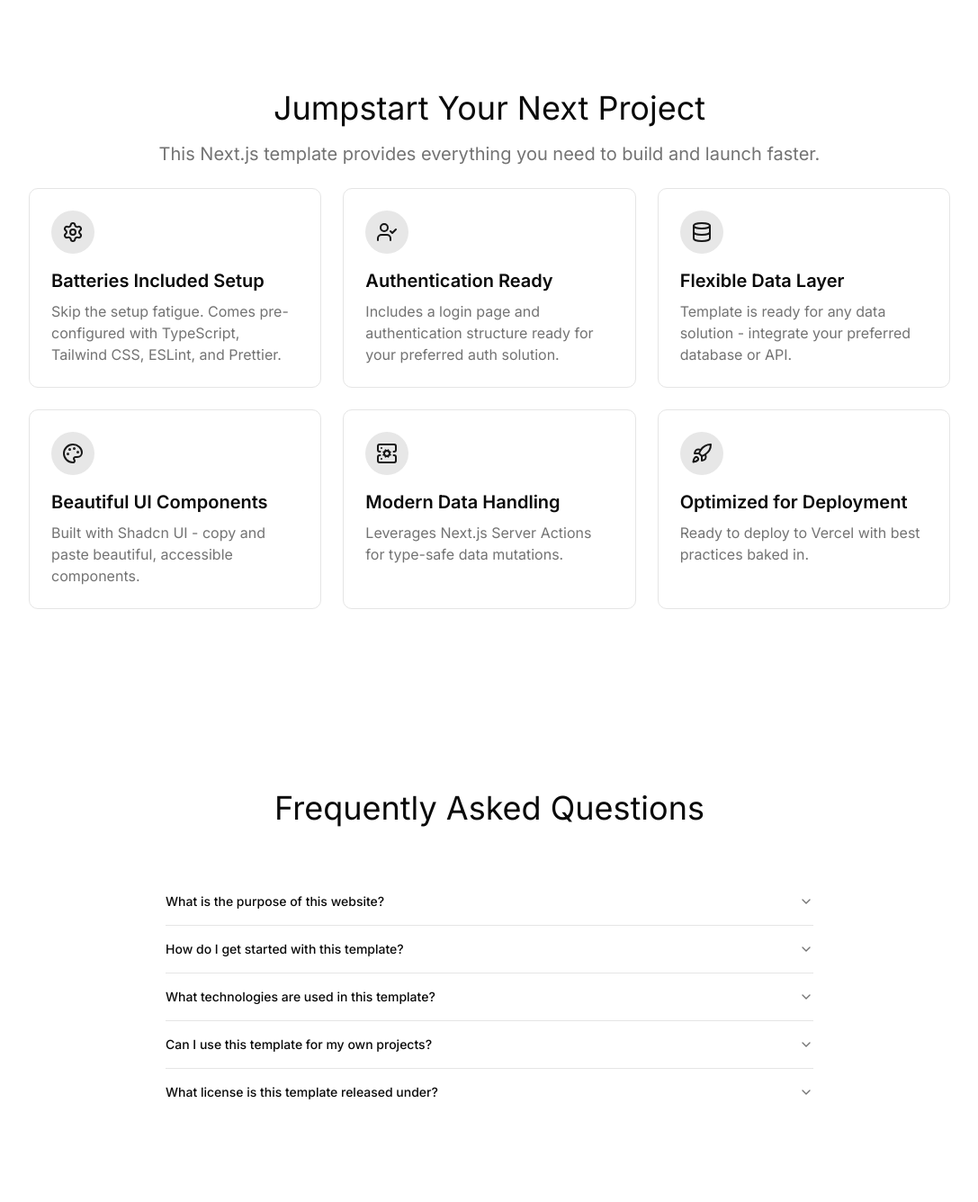
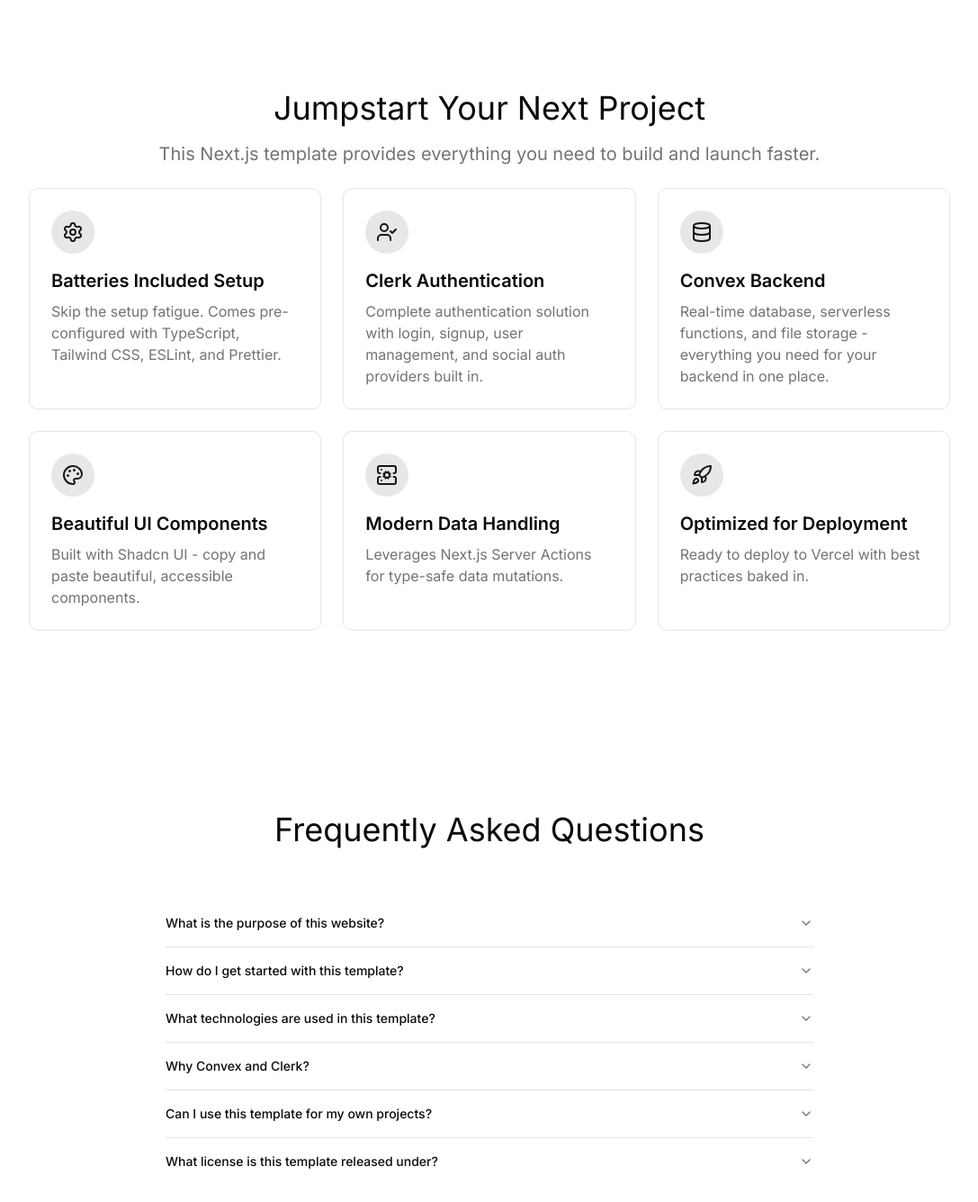
Before and after one commit to eddedd88/nextjs-template, a Next.js app: page / in a window 1280 px wide. Shown: the part 1686-3022 px from the top of the page at 90% size, without its empty margins (96-1183 px from the left). Built offline with nearby package versions, Linux system fonts and the light colour scheme.

Commit message:
Update README and components to highlight Convex and Clerk integration: enhance FAQ and features sections with detailed descriptions of backend and authentication solutions.

```diff
--- a/src/app/(website)/_components/faq-section.tsx
+++ b/src/app/(website)/_components/faq-section.tsx
@@ -23,7 +23,12 @@ const faqData: FAQItem[] = [
   {
     question: 'What technologies are used in this template?',
     answer:
-      'This template uses Next.js, Shadcn UI, Google Vertex AI, and the AI SDK',
+      'This template uses Next.js, Shadcn UI, Google Vertex AI, Convex for the backend, and Clerk for authentication.',
+  },
+  {
+    question: 'Why Convex and Clerk?',
+    answer:
+      'Convex provides a complete backend solution with real-time database, serverless functions, file storage and background jobs. Clerk offers comprehensive authentication with social logins, user management, and security features. Both have generous free tiers and excellent developer experience.',
   },
   {
     question: 'Can I use this template for my own projects?',
--- a/src/app/(website)/_components/features-section.tsx
+++ b/src/app/(website)/_components/features-section.tsx
@@ -33,13 +33,13 @@ export function FeaturesSection() {
           icon={<Settings className='size-6' />}
         />
         <FeatureCard
-          title='Authentication Ready'
-          description='Includes a login page and authentication structure ready for your preferred auth solution.'
+          title='Clerk Authentication'
+          description='Complete authentication solution with login, signup, user management, and social auth providers built in.'
           icon={<UserCheck className='size-6' />}
         />
         <FeatureCard
-          title='Flexible Data Layer'
-          description='Template is ready for any data solution - integrate your preferred database or API.'
+          title='Convex Backend'
+          description='Real-time database, serverless functions, and file storage - everything you need for your backend in one place.'
           icon={<Database className='size-6' />}
         />
         <FeatureCard
```
Also changed, not shown: 1 other file (tests, documents, lock files or other folders).
